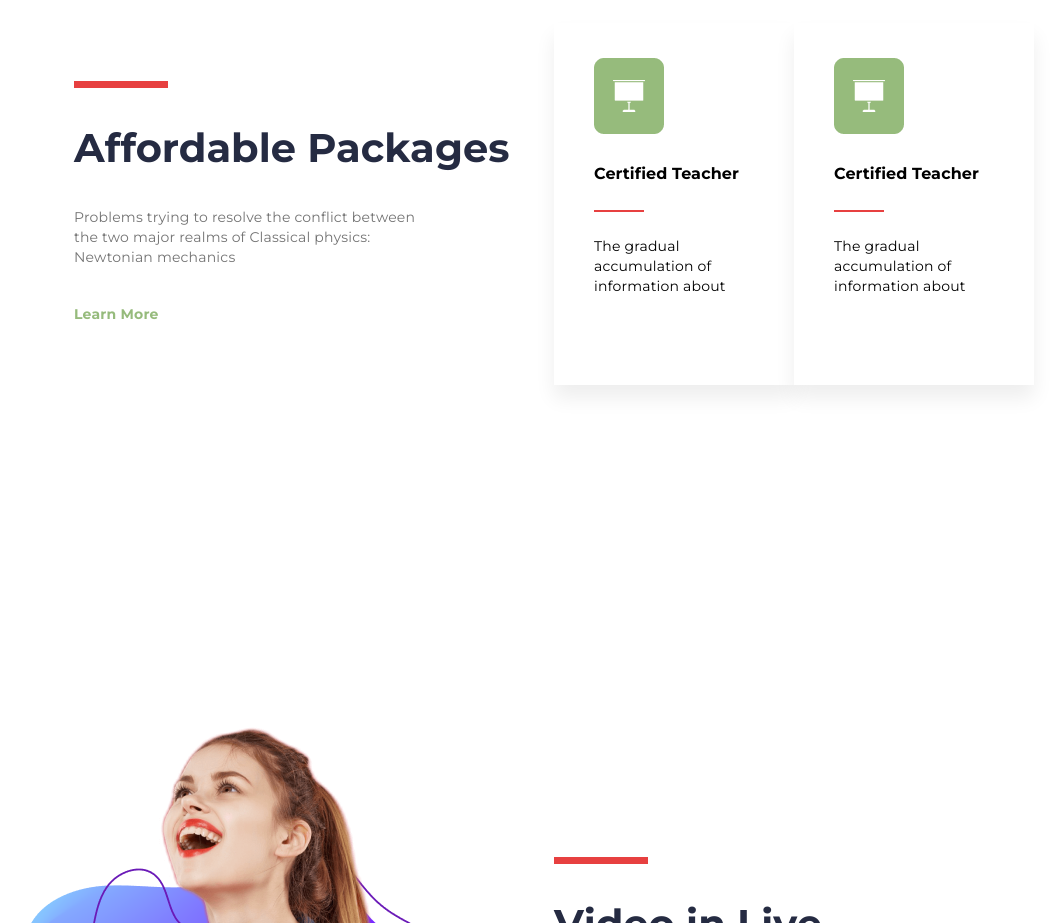
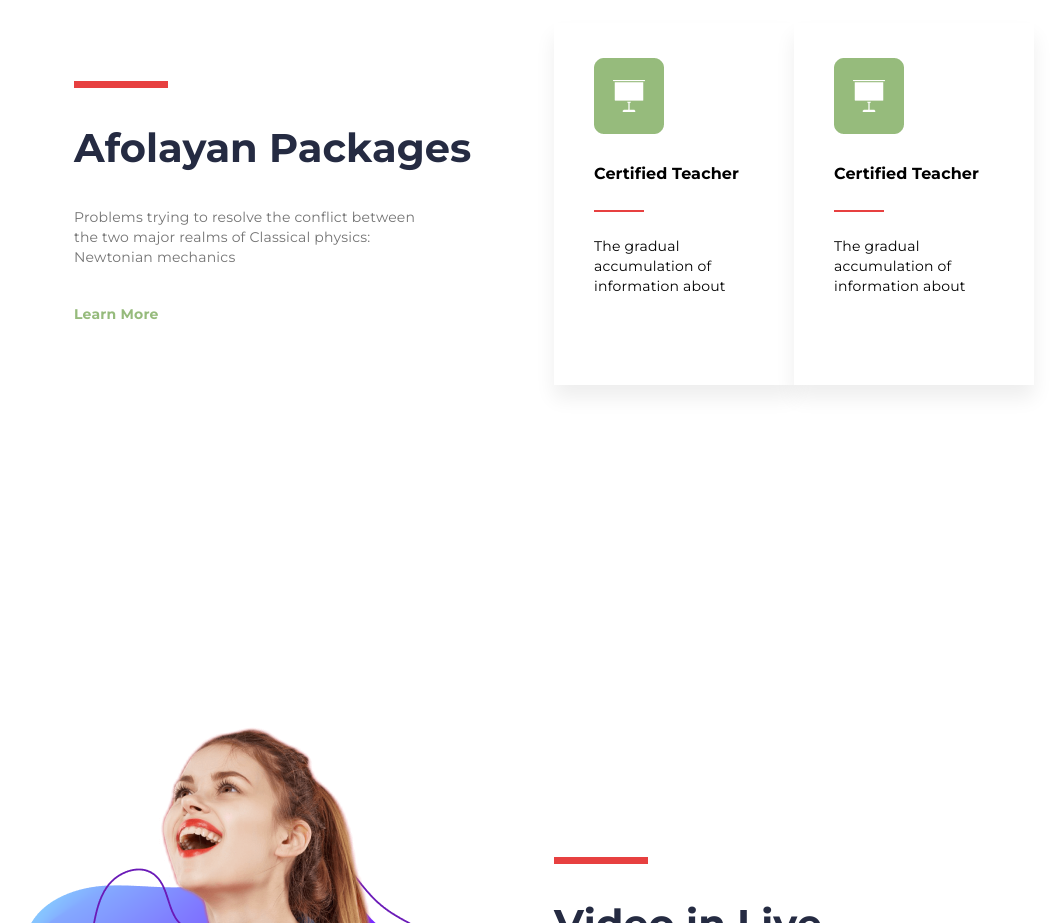
Before and after one commit to allostimzy/SailSite, a plain HTML site: page index.html in a window 1280 px wide. Shown: the part 840-1763 px from the top of the page, without its empty margins (186-1241 px from the left). Drawn offline with Linux system fonts and the light colour scheme; a web font is replaced by a local one.

Commit message:
I made a change

```diff
--- a/index.html
+++ b/index.html
@@ -73,7 +73,7 @@
                 <div class="PLine"></div>
             </div>
             <div class="affordableText">
-                <h2>Affordable Packages</h2>
+                <h2>Afolayan Packages</h2>
             </div>
             <div class="pNormalText">
                 <p>Problems trying to resolve the conflict between the two
```
